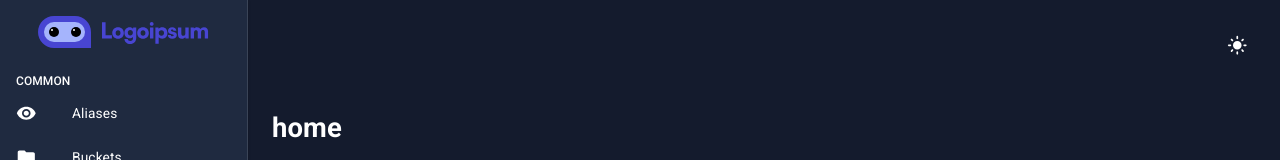
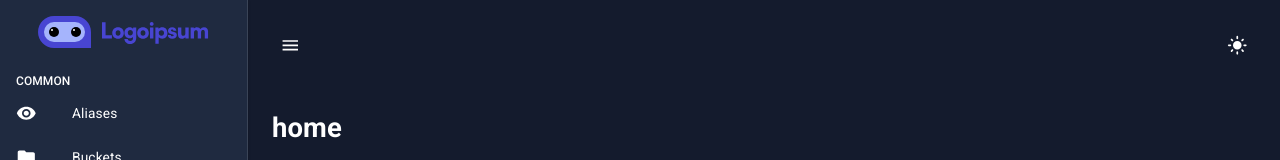
Before and after one commit to nafisrdn/minio-tools-webapp-fe, a React (Create React App) app: page / in a window 1280 px wide. Shown: the top 160 px of the page. Built offline with nearby package versions, Linux system fonts and the light colour scheme.

Commit message:
add toggle sidebar

```diff
--- a/src/Components/Layout/index.jsx
+++ b/src/Components/Layout/index.jsx
@@ -1,17 +1,24 @@
 import { Box, Container } from '@mui/material';
 import PropTypes from 'prop-types';
+import { useState } from 'react';
 import Sidebar from '../Sidebar';
 import Topbar from '../Topbar';
 
 function Layout(props) {
   const { children } = props;
 
+  const [sidebarVisible, setSidebarVisible] = useState(true);
+
+  const handleMenuClick = () => {
+    setSidebarVisible((state) => !state);
+  };
+
   return (
     <Box display="flex" height="100%" width="100%">
-      <Sidebar />
+      {sidebarVisible && <Sidebar />}
       <Box flex={1} overflow="auto">
         <Container>
-          <Topbar />
+          <Topbar onMenuClick={handleMenuClick} />
           <Box component="main" marginBottom={5}>
             {children}
           </Box>
--- a/src/Components/Topbar/index.jsx
+++ b/src/Components/Topbar/index.jsx
@@ -1,14 +1,20 @@
-import { DarkMode, LightMode } from '@mui/icons-material';
+import { DarkMode, LightMode, Menu } from '@mui/icons-material';
 import { IconButton, useTheme, Box } from '@mui/material';
 import { useContext } from 'react';
 import { ColorModeContext } from '../../theme';
 
-function Topbar() {
+function Topbar(props) {
+  const { onMenuClick } = props;
+
   const theme = useTheme();
   const colorMode = useContext(ColorModeContext);
 
   return (
-    <Box display="flex" justifyContent="flex-end" alignItems="center" width="100%" height={90}>
+    <Box display="flex" justifyContent="space-between" alignItems="center" width="100%" height={90}>
+      <IconButton onClick={onMenuClick}>
+        <Menu />
+      </IconButton>
+
       <IconButton onClick={colorMode.toggleColorMode}>
         {theme.palette.mode === 'dark' ? <LightMode /> : <DarkMode />}
       </IconButton>
```
